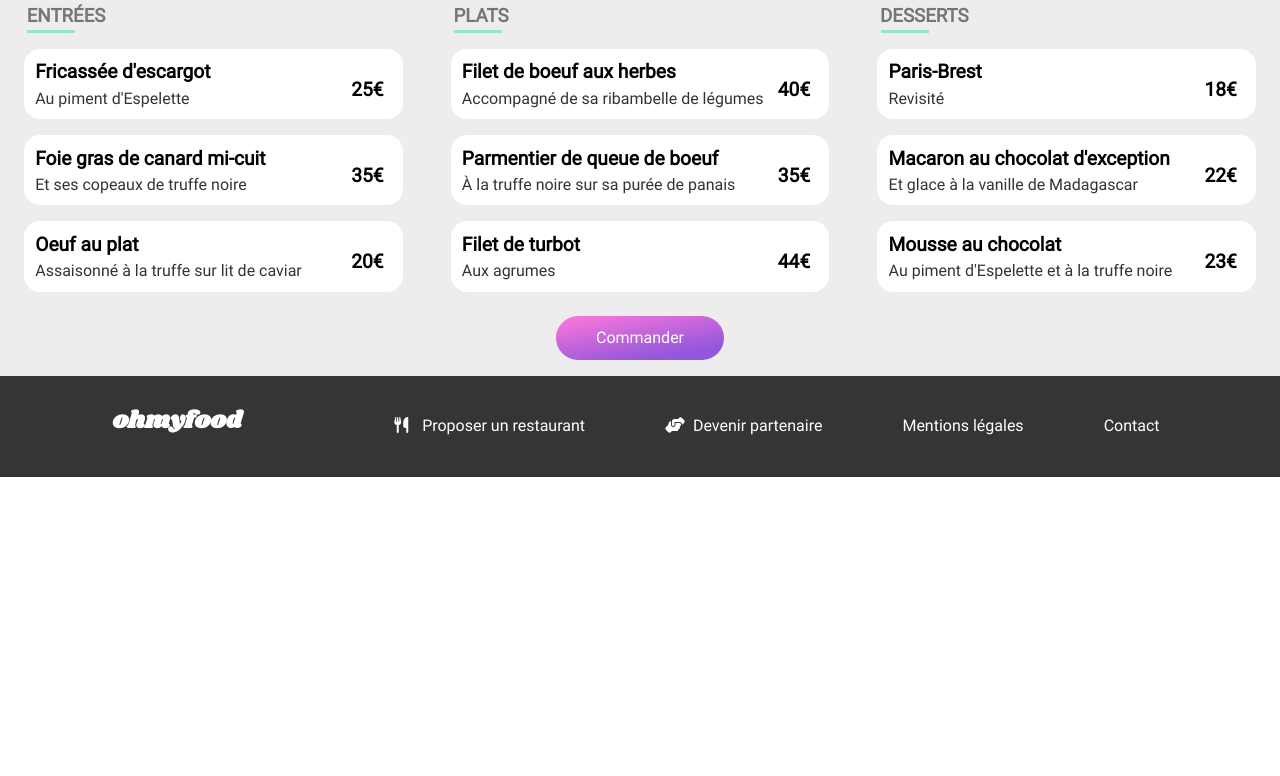
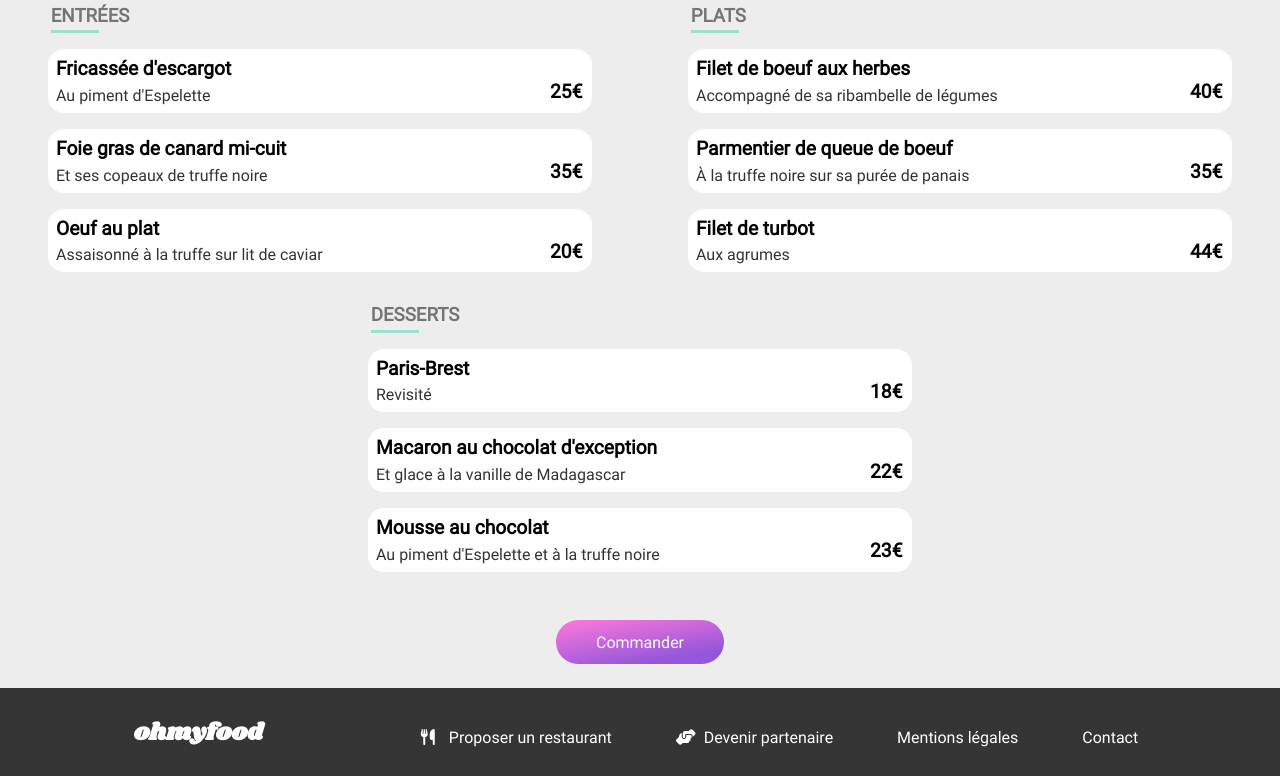
Before and after one commit to CAROLIONNE/Soc_caroline_3_03-09-2021, a website: page restaurant/index.html in a window 1280 px wide. Shown: the part 410-1186 px from the top of the page. Before the commit the page ends 887 px from the top, so only its background shows below. Drawn offline with Linux system fonts and the light colour scheme.

Commit message:
responsive version desktop et tablette

```diff
--- a/main.scss
+++ b/main.scss
@@ -137,7 +137,6 @@ header{
         .logo{
             padding:1rem;
             font-family: Shrikhand;
-            font-size: 2em;
             letter-spacing: 1px;
         }
 }
@@ -190,8 +189,10 @@ header{
     &__title{
         font-weight: bold;
         padding-left: 0.7em;
-            @media (min-width:$max-tablet){
+            @media (min-width:$min-tablet){
                 flex-basis: 100%;
+                margin: 0.5rem;
+                font-size: 1.5em;
             }
     }
     i {
@@ -207,6 +208,11 @@ header{
         border-radius: 1.5rem;
         box-shadow: 0.3rem 0.3rem 0.3rem $dark-color-bg;
         cursor: pointer;
+        @media (min-width:$min-tablet) {
+            max-width: 400px;
+            margin-left: auto;
+            margin-right: auto;
+        }
         &:hover {
             transform: scale(1.02);
             transition: transform 350ms, background-color 300ms 200ms , box-shadow 250ms 150ms;
@@ -247,12 +253,17 @@ header{
         @media screen and (min-width:$min-tablet) {
             flex-direction:row;
             justify-content: space-around;
+            margin: 1em;
+            border-radius: 1em;
         }
 
     &__title{
         padding-left: 0.7em;
             @media screen and (min-width:$min-tablet)  {
                 flex-basis: 100%;
+                margin: 0.5rem;
+                font-size: 1.5em;
+                padding-left: 0em;
             }
     }
     span {
@@ -284,7 +295,7 @@ header{
             box-shadow: 10px 12px 16px -7px rgba(0,0,0,0.75);
         }
         @media (min-width: $min-tablet){
-            max-width: 310px;
+            max-width: 296px;
         }
         @media (min-width:$max-tablet) {
             max-width: 400px;
@@ -371,7 +382,7 @@ header{
                 font-style:italic ;
             }
             @media (min-width:$max-tablet) {
-                margin-left:4rem;
+                margin-left:3rem;
             }
             i {
                 width: 1.5em;
--- a/restaurant/index.html
+++ b/restaurant/index.html
@@ -20,24 +20,32 @@
                     <h3>Entrées</h3>
                     <p class="menu-border"></p>
                     <div class="menu-item">
+                        <div class="menu-description">
                             <p class="menu-name">Fricassée d'escargot</p>
                             <p class="menu-descr">Au piment d'Espelette</p>
+                        </div>
                             <p class="menu-price">25€</p>
+
                         <div class="menu-check">
                             <i class="fas fa-check-circle"></i>
                         </div>
                      </div>
                     <div class="menu-item">
+                        <div class="menu-description">
                             <p class="menu-name"> Foie gras de canard mi-cuit</p>
                             <p class="menu-descr">Et ses copeaux de truffe noire</p>
+                        </div>
                         <p class="menu-price">35€</p>
                         <div class="menu-check">
                             <i class="fas fa-check-circle"></i>
                         </div>
+
                     </div>
                     <div class="menu-item">
+                        <div class="menu-description">
                             <p class="menu-name">Oeuf au plat</p>
                             <p class="menu-descr">Assaisonné à la truffe sur lit de caviar</p>
+                        </div>
                         <p class="menu-price">20€</p>
                         <div class="menu-check">
                             <i class="fas fa-check-circle"></i>
@@ -48,24 +56,30 @@
                     <h3>Plats</h3>
                     <p class="menu-border"></p>
                     <div class="menu-item">
+                        <div class="menu-description">
                             <p class="menu-name">Filet de boeuf aux herbes</p>
                             <p class="menu-descr">Accompagné de sa ribambelle de légumes</p>
+                        </div>
                         <p class="menu-price">40€</p>
                         <div class="menu-check">
                             <i class="fas fa-check-circle"></i>
                         </div>
                     </div>
                     <div class="menu-item">
+                        <div class="menu-description">
                             <p class="menu-name">Parmentier de queue de boeuf</p>
                             <p class="menu-descr">À la truffe noire sur sa purée de panais</p>
+                        </div>
                         <p class="menu-price">35€</p>
                         <div class="menu-check">
                             <i class="fas fa-check-circle"></i>
                         </div>
                     </div>
                     <div class="menu-item">
+                        <div class="menu-description">
                             <p class="menu-name">Filet de turbot</p>
                             <p class="menu-descr">Aux agrumes</p>
+                        </div>
                         <p class="menu-price">44€</p>
                         <div class="menu-check">
                             <i class="fas fa-check-circle"></i>
@@ -76,24 +90,30 @@
                     <h3>Desserts</h3>
                     <p class="menu-border"></p>
                     <div class="menu-item">
+                        <div class="menu-description">
                             <p class="menu-name">Paris-Brest</p>
                             <p class="menu-descr">Revisité</p>
+                        </div>
                         <p class="menu-price">18€</p>
                         <div class="menu-check">
                             <i class="fas fa-check-circle"></i>
                         </div>
                     </div>
                     <div class="menu-item">
+                        <div class="menu-description">
                             <p class="menu-name">Macaron au chocolat d'exception </p>
                             <p class="menu-descr">Et glace à la vanille de Madagascar</p>
+                        </div>
                         <p class="menu-price">22€</p>
                         <div class="menu-check">
                             <i class="fas fa-check-circle"></i>
                         </div>
                     </div>
                     <div class="menu-item">
+                        <div class="menu-description">
                         <p class="menu-name">Mousse au chocolat </p>
                         <p class="menu-descr">Au piment d'Espelette et à la truffe noire</p>
+                        </div>
                         <p class="menu-price">23€</p>
                         <div class="menu-check">
                             <i class="fas fa-check-circle"></i>
--- a/restaurant/main.scss
+++ b/restaurant/main.scss
@@ -72,6 +72,9 @@ main{
         font-family: Shrikhand;
         padding:1em;
         display: flex;
+        @media (min-width:$max-tablet) {
+            justify-content: center;
+        }
         i {
             position: absolute;
             right:1em;
@@ -86,11 +89,9 @@ main{
             color:white;
             border-radius: 2rem;
             font-size: 1rem;
-            padding:0.8rem;
+            padding:0.8rem 2.5rem;
             border:0px;
-            margin-bottom: 1em;
-            padding-right: 2.5em;
-            padding-left: 2.5em;
+            margin: 1.5em;
             cursor: pointer;
             transition: all 200ms ease-in-out;
 
@@ -112,13 +113,14 @@ main{
 }
 @mixin media-width{
     @media (min-width:$max-tablet){
-        width: 98%;
+        width: 45%;
     }
 }
 .menu{
     @media (min-width: $max-tablet){
         display: flex;
         justify-content: space-around;
+        flex-wrap: wrap;
     }
     &-border {
         border-bottom:0.2em solid $color-tertiary;
@@ -152,15 +154,14 @@ main{
     }
     &-check{
         position: absolute;
-        right:-70px;
-        top:0;
+        right: -4em;
         display: flex;
         justify-content: center;
-        width: 4.4em;
-        height: 4.4em;
-        visibility: hidden;
+        align-items: center;
+        width: 4em;
+        height: 4em;
         background-color: $color-tertiary;
-        transition: all 500ms ease-in-out ;
+        transition: all 500ms ease-in-out;
         i{
             color: white;
             background-color: $color-tertiary;
@@ -174,13 +175,12 @@ main{
         background: white;
         margin:1em;
         border-radius: 1em;
-        padding:0.7em;
+        display: flex;
+        overflow: hidden;
         position: relative;
-        overflow: hidden;
         &:hover > .menu{
              &-check {
-                visibility: visible;
-                margin-right: 4.4em;
+                margin-right: 4em;
                 i {
                     transform: rotate(1turn);
                 }
@@ -190,30 +190,41 @@ main{
             }
         }
     }
+    &-description{
+        padding: 0.5em;
+        width: 100%;
+        overflow: hidden;
+    }
     &-name {
         font-weight: bold;
-        font-size: 1.2em;
+        font-size: 1em;
         padding-bottom:0.3em;
         white-space: nowrap;
         overflow: hidden;
         text-overflow: ellipsis;
+        @media (min-width:$min-tablet) {
+            font-size: 1.2em;
+        }
     }
 
     &-descr{
         opacity: 0.8;
-        min-width: 200px;
         overflow: hidden;
         text-overflow: ellipsis;
         white-space: nowrap;
+        font-size: 0.8em;
+        @media (min-width:$min-tablet){
+            font-size: 1em;
+        }
     }
     &-price{
         font-weight: bold;
-        position: absolute;
-        right:1em;
-        top: 1.5em;
+        display: flex;
+        justify-content: flex-end;
+        align-items: flex-end;
         font-size:1.2em;
         transition: all 500ms ease-in-out;
-
+        padding: 0.5em;
     }
 }
 .footer{
@@ -249,7 +260,7 @@ main{
             }
             @media (min-width:$max-tablet) {
                 padding:0;
-                padding-left: 4rem;
+                padding-left: 3rem;
             }
             i {
                 width: 1.5em;
```
Also changed, not shown: Css/style.css, restaurant/style.css, 2 other files. Lines whose indentation alone changed are shown as unchanged.
